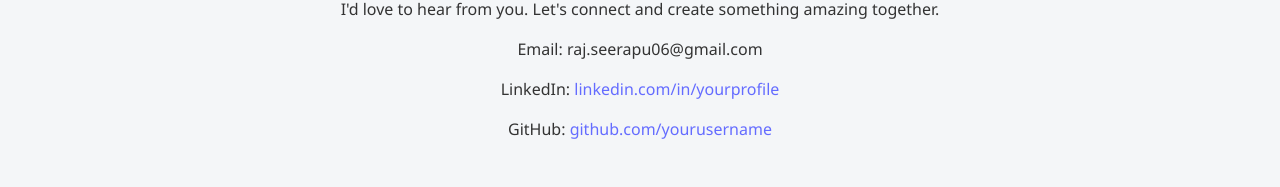
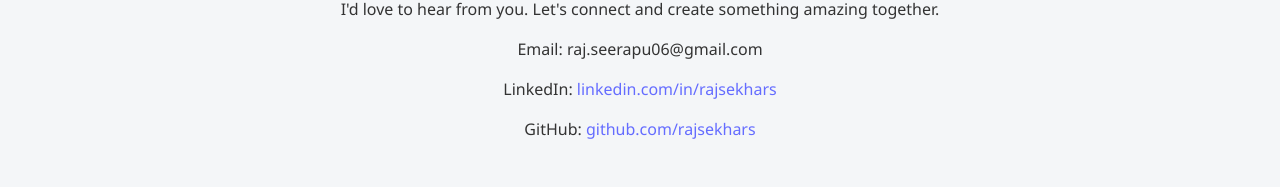
Before and after one commit to rajsekhars/react-portfolio, a React (Vite) app: page / in a window 1280 px wide. Shown: the part 1225-1412 px from the top of the page. Built offline with nearby package versions, Linux system fonts and the light colour scheme.

Commit message:
Updated Contact section

```diff
--- a/src/App.jsx
+++ b/src/App.jsx
@@ -63,8 +63,8 @@
         <h2>Contact</h2>
         <p>I'd love to hear from you. Let's connect and create something amazing together.</p>
         <p>Email: raj.seerapu06@gmail.com</p>
-        <p>LinkedIn: <a href="https://linkedin.com/in/rajsekhars" target="_blank">linkedin.com/in/yourprofile</a></p>
-        <p>GitHub: <a href="https://github.com/yourusername" target="_blank">github.com/yourusername</a></p>
+        <p>LinkedIn: <a href="https://linkedin.com/in/rajsekhars" target="_blank">linkedin.com/in/rajsekhars</a></p>
+        <p>GitHub: <a href="https://github.com/rajsekhars" target="_blank">github.com/rajsekhars</a></p>
       </section>
 
       <footer>
```
